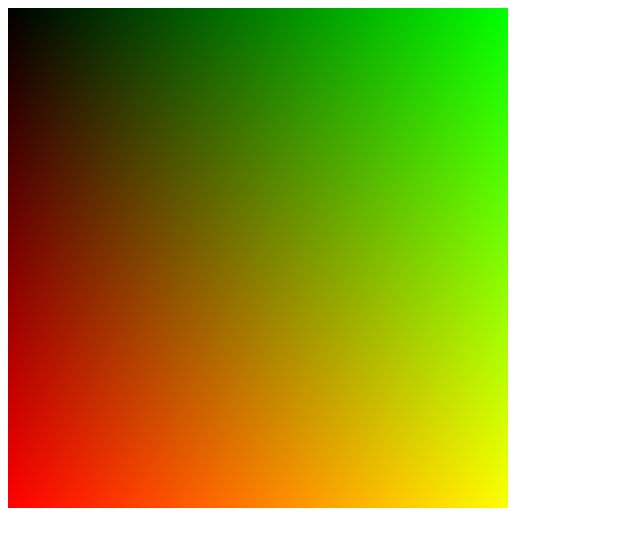
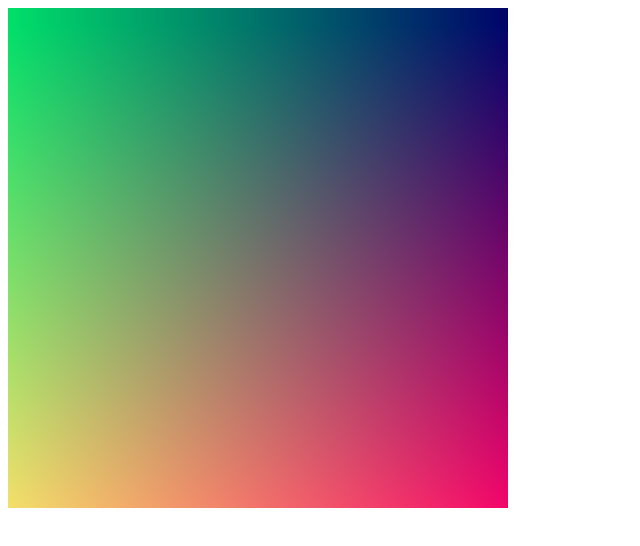
Before and after one commit to Katarinich/3d-renderer-js, a plain HTML site: page index.html in a window 1280 px wide. Shown: the whole page, without its empty margins (0-640 px from the left). Drawn offline with Linux system fonts and the light colour scheme.

Commit message:
Added rendering a simple image

```diff
--- /dev/null
+++ b/color.js
@@ -0,0 +1,7 @@
+class Color {
+  constructor(r, g, b) {
+    this.r = r;
+    this.g = g;
+    this.b = b;
+  }
+}
--- a/index.html
+++ b/index.html
@@ -6,6 +6,9 @@
   </head>
 
   <body>
+    <script src="vector.js" type="text/javascript"></script>
+    <script src="ray.js" type="text/javascript"></script>
+    <script src="color.js" type="text/javascript"></script>
     <script src="image.js" type="text/javascript"></script>
     <script src="index.js" type="text/javascript"></script>
   </body>
--- a/index.js
+++ b/index.js
@@ -1,17 +1,66 @@
+class RayTracer {
+  constructor(scene, width, height) {
+    this.scene = scene;
+    this.width = width;
+    this.height = height;
+  }
+
+  tracedValueAtPixel(x, y) {
+    const xt = x / this.width;
+    const yt = (this.height - y - 1) / this.height;
+
+    const top = Vector.linearInterpolation(
+      this.scene.imagePlane.topLeft,
+      this.scene.imagePlane.topRight,
+      xt
+    );
+
+    const bottom = Vector.linearInterpolation(
+      this.scene.imagePlane.bottomLeft,
+      this.scene.imagePlane.bottomRight,
+      xt
+    );
+
+    const point = Vector.linearInterpolation(bottom, top, yt);
+    const ray = new Ray(point, point.subtract(this.scene.camera));
+
+    return new Color(
+      (ray.direction.x + 1.2) / 2.6,
+      (ray.direction.y + 0.9) / 2,
+      ray.direction.z / -6
+    );
+  }
+}
+
 const WIDTH = 500;
 const HEIGHT = 500;
+
+const SCENE = {
+  camera: new Vector(0, 0, 2),
+  imagePlane: {
+    topLeft: new Vector(-1.28, 0.86, -0.5),
+    topRight: new Vector(1.28, 0.86, -0.5),
+    bottomLeft: new Vector(-1.28, -0.86, -0.5),
+    bottomRight: new Vector(1.28, -0.86, -0.5),
+  },
+};
 
 const image = new Image(WIDTH, HEIGHT);
 
 document.image = image;
 
+const imageColorFromColor = (color) => ({
+  r: Math.floor(color.r * 255),
+  g: Math.floor(color.g * 255),
+  b: Math.floor(color.b * 255),
+});
+
+const tracer = new RayTracer(SCENE, WIDTH, HEIGHT);
+
+// fill image with color
 for (let y = 0; y < HEIGHT; y++) {
   for (let x = 0; x < WIDTH; x++) {
-    image.drawPixel(x, y, {
-      r: (x / WIDTH) * 256,
-      g: (y / HEIGHT) * 256,
-      b: 0,
-    });
+    image.drawPixel(x, y, imageColorFromColor(tracer.tracedValueAtPixel(x, y)));
   }
 }
 
--- a/ray.js
+++ b/ray.js
@@ -1,6 +1,6 @@
-export default class Ray {
-  constructor(origin, destination) {
+class Ray {
+  constructor(origin, direction) {
     this.origin = origin;
-    this.destination = destination;
+    this.direction = direction;
   }
 }
--- a/vector.js
+++ b/vector.js
@@ -1,4 +1,4 @@
-export default class Vector {
+class Vector {
   constructor(x, y, z) {
     this.x = x;
     this.y = y;
@@ -20,4 +20,8 @@ export default class Vector {
   scale(number) {
     return new Vector(this.x * number, this.y * number, this.z * number);
   }
+
+  static linearInterpolation(startVector, endVector, alpha) {
+    return startVector.scale(1 - alpha).add(endVector.scale(alpha));
+  }
 }
```
